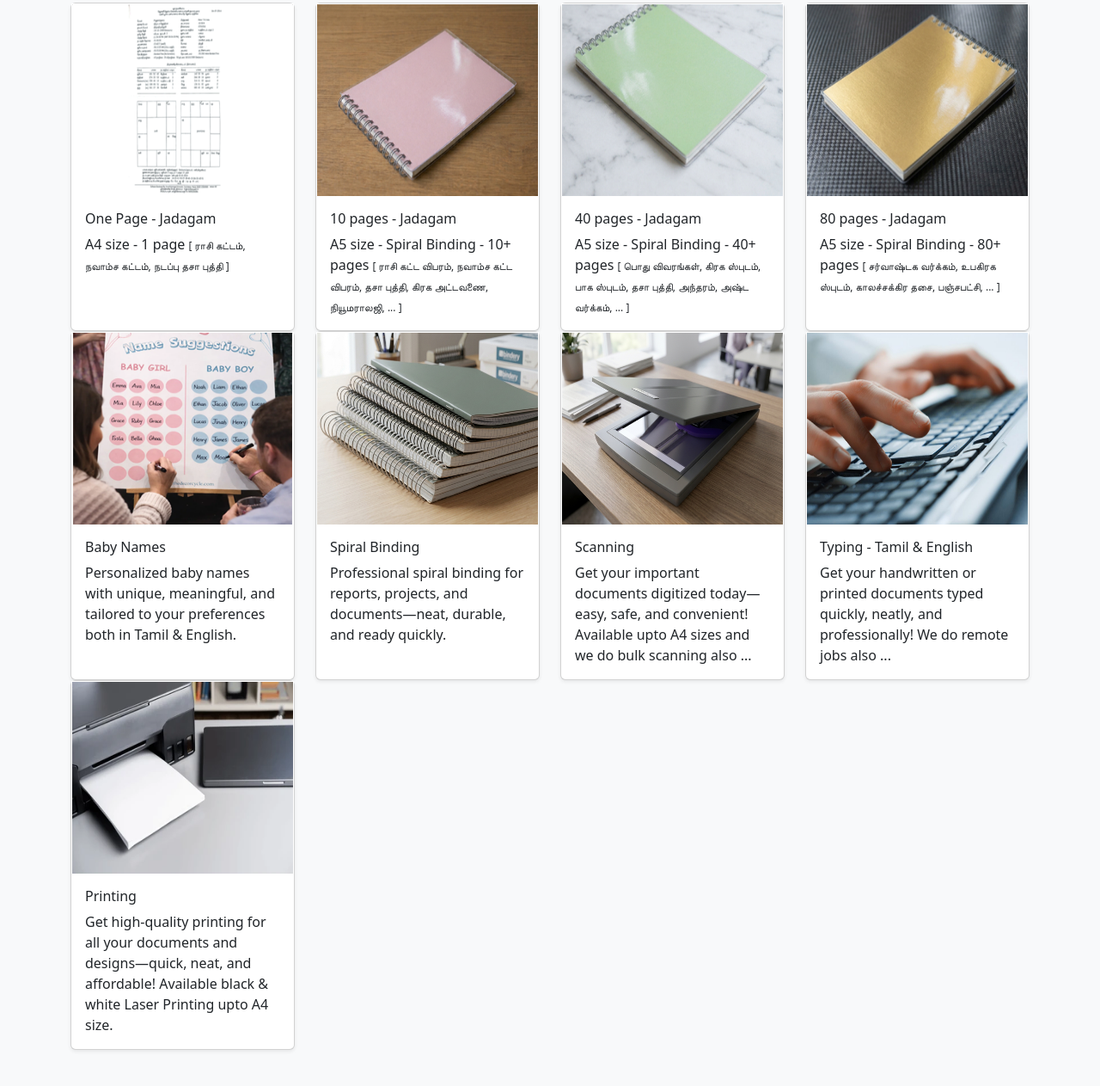
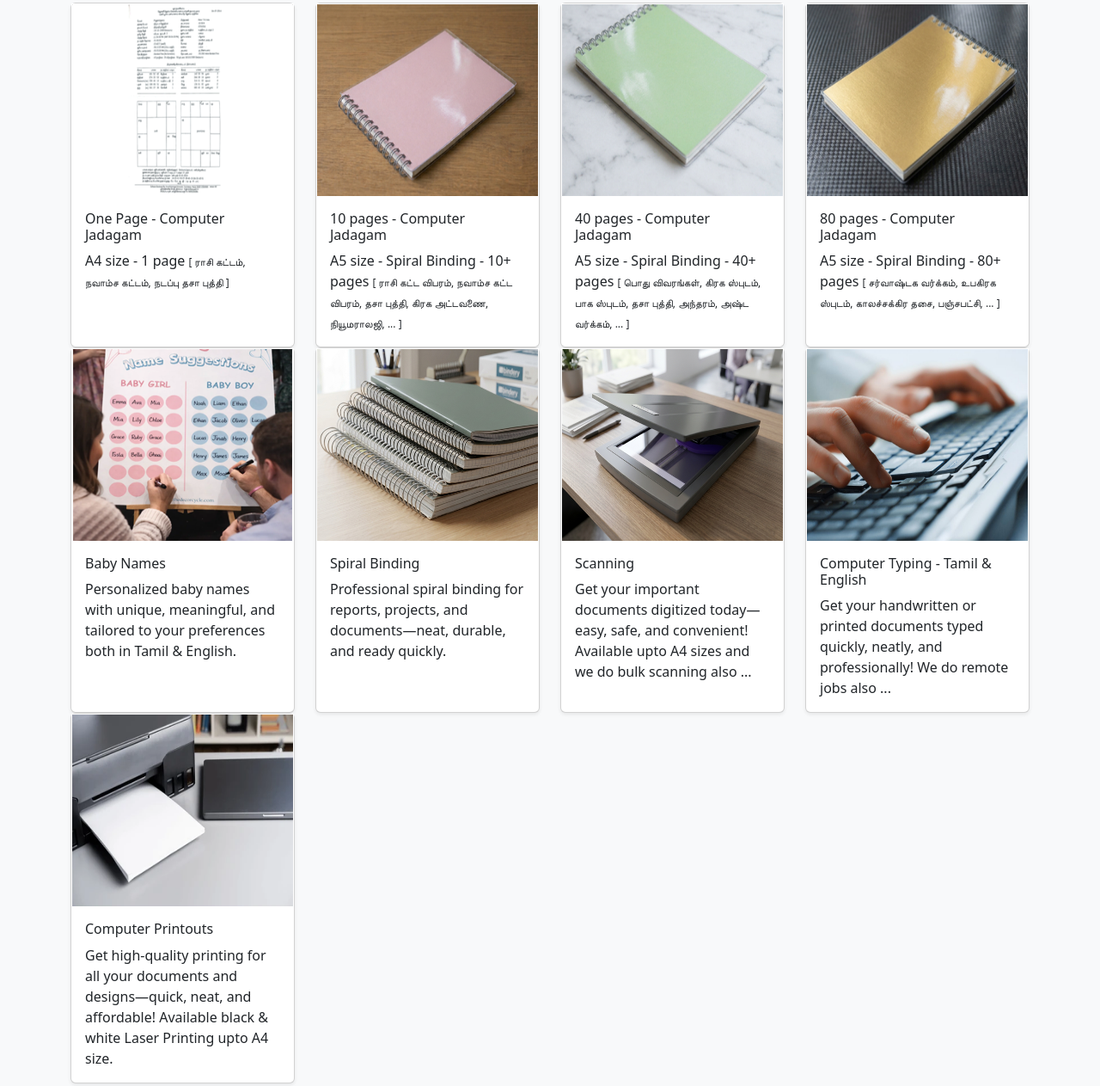
Before and after one commit to bvnprctc/PRComputer, a plain HTML site: page index.html in a window 1280 px wide. Shown: the part 510-1773 px from the top of the page at 86% size. Drawn offline with nearby package versions, Linux system fonts and the light colour scheme.

Commit message:
Add files via upload

```diff
--- a/index.html
+++ b/index.html
@@ -39,7 +39,7 @@
             <div class="col-xl-3 col-lg-9 col-md-8 col-sm-6 v-center">
                 <div class="row g-0 border rounded overflow-hidden flex-md-row mb-4 shadow-sm h-md-250 position-relative">
                     <div class="col p-4 d-flex flex-column position-static"> <strong
-                            class="d-inline-block mb-2 text-dark-emphasis">ஜாதகம்</strong>
+                            class="d-inline-block mb-2 text-dark-emphasis">கம்ப்யூட்டர் ஜாதகம்</strong>
                         <h3 class="mb-0">Tamil Horoscope</h3>
                         <div class="mb-1 text-body-secondary">Kalaimagal Software</div>
                         <p class="card-text mb-auto">One page, twelve pages, fourty pages and eighty pages available ...</p><p></p>
@@ -74,7 +74,7 @@
                             <img src="./images/jadag1p.png" alt="Jadagam Image" width="100%" height="225" class="border border-white" preserveaspectratio="xMidYMid slice" focusable="false">
                             <title>Placeholder</title>
                         <div class="card-body">
-                            <h6>One Page - Jadagam</h6>
+                            <h6>One Page - Computer Jadagam</h6>
                             <p class="card-text">A4 size - 1 page
                                 <span style="font-size: 0.75em;">[ ராசி கட்டம், நவாம்ச கட்டம், நடப்பு தசா புத்தி ]</span></p>
                         </div>
@@ -85,7 +85,7 @@
                             <img src="./images/jadag10p.png" alt="12p Jadagam Image" width="100%" height="225" class="border border-white" preserveaspectratio="xMidYMid slice" focusable="false">
                             <title>Placeholder</title>
                         <div class="card-body">
-                            <h6>10 pages - Jadagam</h6>
+                            <h6>10 pages - Computer Jadagam</h6>
                             <p class="card-text">A5 size - Spiral Binding - 10+ pages
                                 <span style="font-size: 0.75em;">[ ராசி கட்ட விபரம், நவாம்ச கட்ட விபரம்,
                                     தசா புத்தி, கிரக அட்டவணை, நியூமராலஜி, ... ]</span></p>
@@ -97,7 +97,7 @@
                             <img src="./images/jadag40p.png" alt="40p Jadagam Image" width="100%" height="225" class="border border-white" preserveaspectratio="xMidYMid slice" focusable="false">
                             <title>Placeholder</title>
                         <div class="card-body">
-                            <h6>40 pages - Jadagam</h6>
+                            <h6>40 pages - Computer Jadagam</h6>
                             <p class="card-text">A5 size - Spiral Binding - 40+ pages
                                 <span style="font-size: 0.75em;">[ பொது விவரங்கள், கிரக ஸ்புடம்,
                                     பாக ஸ்புடம், தசா புத்தி, அந்தரம், அஷ்ட வர்க்கம், ... ]</span></p>
@@ -109,7 +109,7 @@
                             <img src="./images/jadag80p.png" alt="80p Jagadam Image" width="100%" height="225" class="border border-white" preserveaspectratio="xMidYMid slice" focusable="false">
                             <title>Placeholder</title>
                         <div class="card-body">
-                            <h6>80 pages - Jadagam</h6>
+                            <h6>80 pages - Computer Jadagam</h6>
                             <p class="card-text">A5 size - Spiral Binding - 80+ pages
                                 <span style="font-size: 0.75em;">[ சர்வாஷ்டக வர்க்கம்,
                                     உபகிரக ஸ்புடம், காலச்சக்கிர தசை, பஞ்சபட்சி, ... ]</span></p>
@@ -151,7 +151,7 @@
                             <img src="./images/typing.png" alt="Typing Image" width="100%" height="225" class="border border-white" preserveaspectratio="xMidYMid slice" focusable="false">
                             <title>Placeholder</title>
                         <div class="card-body">
-                            <h6>Typing - Tamil & English</h6>
+                            <h6>Computer Typing - Tamil & English</h6>
                             <p class="card-text">Get your handwritten or printed documents typed quickly, neatly, and professionally!  We do remote jobs also ...</p>
                         </div>
                     </div>
@@ -161,7 +161,7 @@
                             <img src="./images/printer.png" alt="Printer Image" width="100%" height="225" class="border border-white" preserveaspectratio="xMidYMid slice" focusable="false">
                             <title>Placeholder</title>
                         <div class="card-body">
-                            <h6>Printing</h6>
+                            <h6>Computer Printouts</h6>
                             <p class="card-text">Get high-quality printing for all your documents and designs—quick, neat, and affordable! Available black & white Laser Printing upto A4 size.</p>
                         </div>
                     </div>
@@ -180,7 +180,7 @@
             <div class="col mb-3">
                 <div class="card mb-4 rounded-3 shadow-sm h-100 border-dark">
                     <div class="card-header py-3 text-bg-secondary border-dark">
-                        <h4 class="my-0 fw-normal">Onepage Jadagam</h4>
+                        <h4 class="my-0 fw-normal">Computer Jadagam</h4>
                     </div>
                     <div class="card-body">
                         <h1 class="card-title pricing-card-title">₹30</h1>
@@ -194,7 +194,7 @@
             <div class="col mb-3">
                 <div class="card mb-4 rounded-3 shadow-sm h-100">
                     <div class="card-header py-0">
-                        <h4 class="my-0 fw-normal py-1">Onepage Jadagam</h4><h6>+Adnl 4 Copies</h6>
+                        <h4 class="my-0 fw-normal py-1">Computer Jadagam</h4><h6>+Adnl 4 Copies</h6>
                     </div>
                     <div class="card-body">
                         <h1 class="card-title pricing-card-title">₹50</h1>
```
